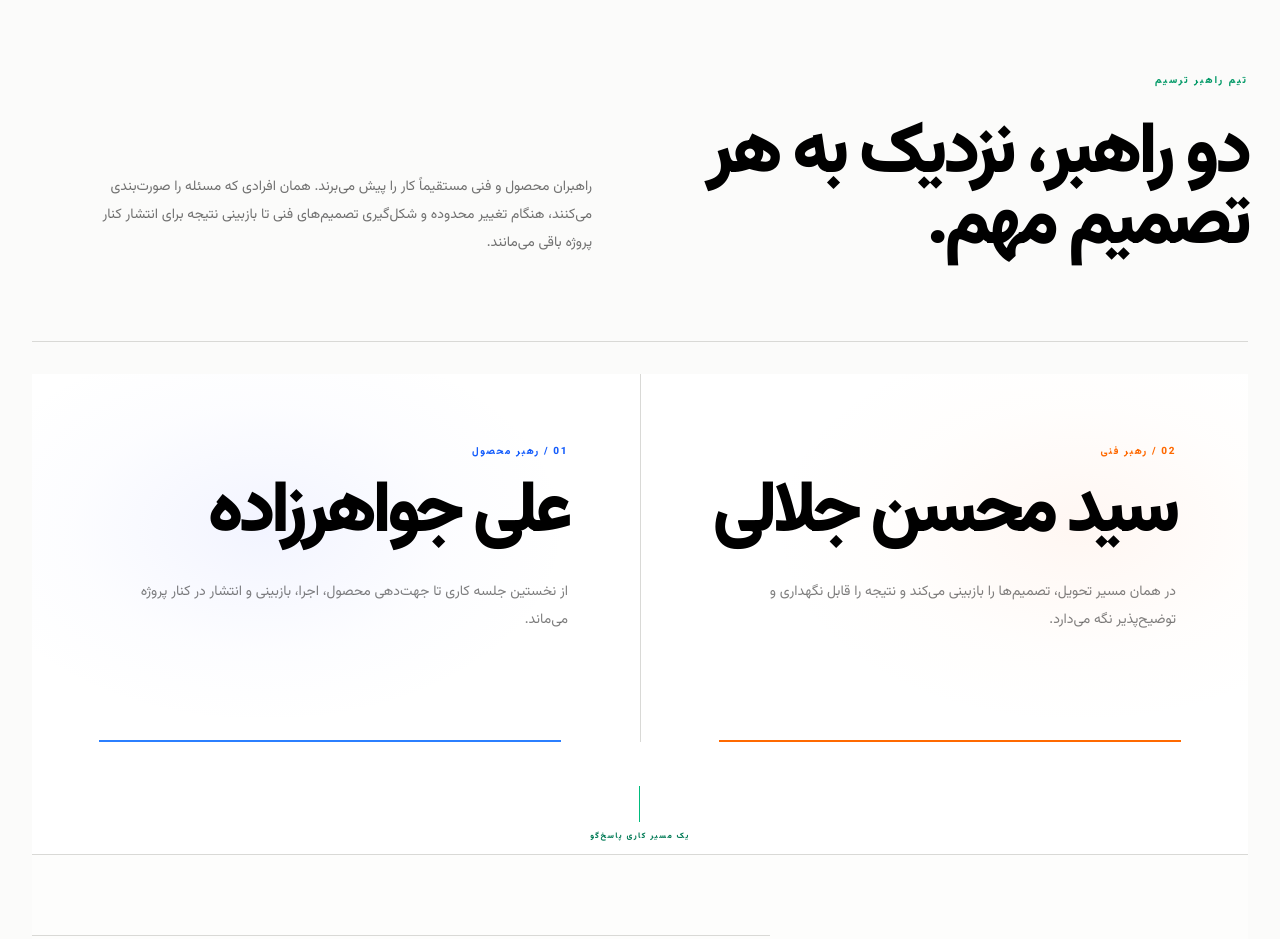
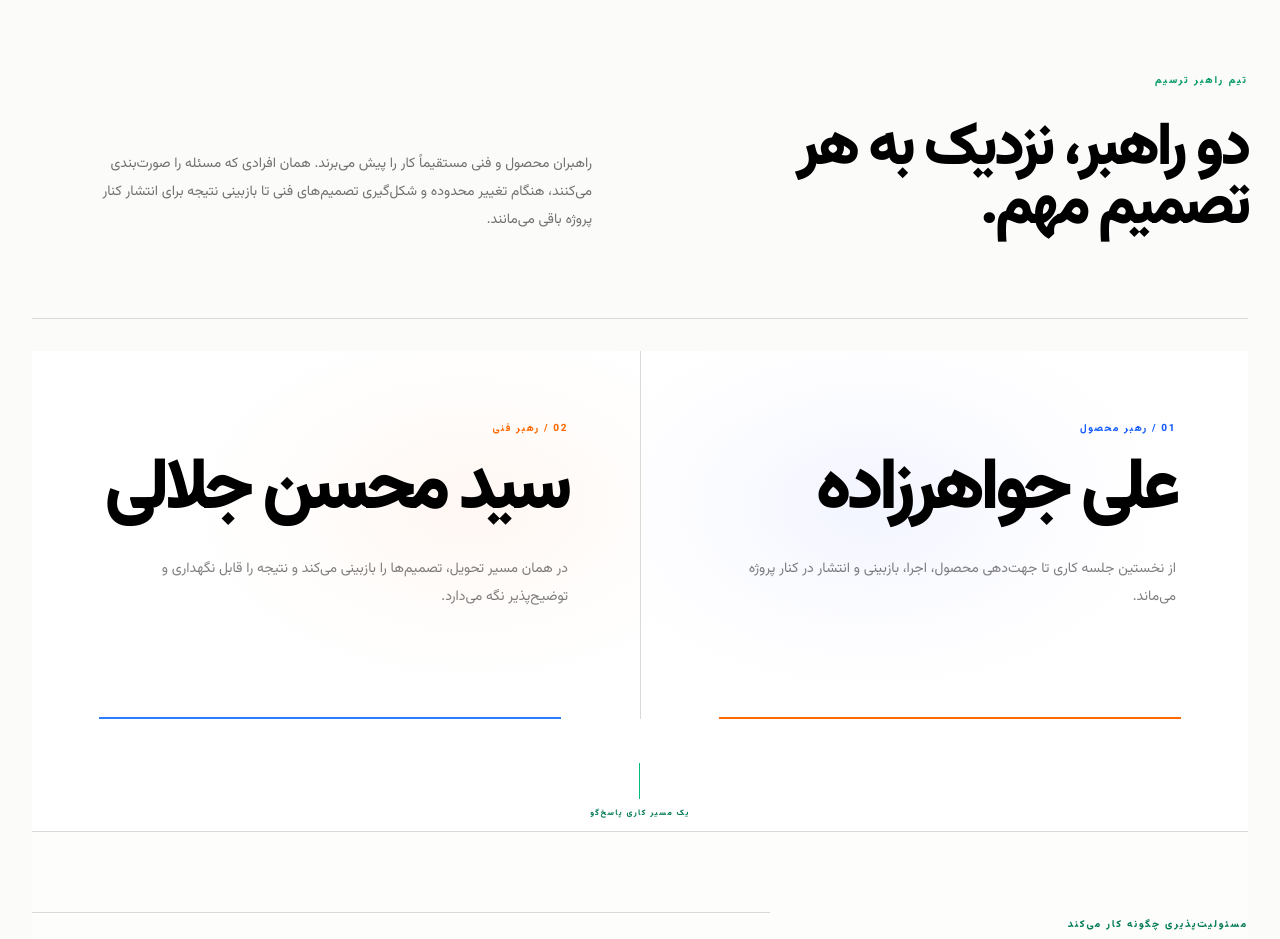
Before and after one commit to EhsaNik1996/tarsim-front, a Next.js app: page /about in a window 1280 px wide. Shown: the part 3360-4299 px from the top of the page. Built offline with nearby package versions, Linux system fonts and the light colour scheme.

Commit message:
fix: fix LeadsSection component for manager cards issue

```diff
--- a/app/about/components/LeadsSection.tsx
+++ b/app/about/components/LeadsSection.tsx
@@ -1,4 +1,13 @@
 const people = [
+  {
+    category: "02 / رهبر فنی",
+    name: "سید محسن جلالی",
+    description:
+      "در همان مسیر تحویل، تصمیم‌ها را بازبینی می‌کند و نتیجه را قابل نگهداری و توضیح‌پذیر نگه می‌دارد.",
+    accent: "text-orange-500",
+    glow: "bg-[radial-gradient(ellipse_68%_72%_at_72%_42%,rgba(255,139,76,0.07),rgba(255,190,145,0.025)_46%,transparent_74%)]",
+    line: "bg-orange-500",
+  },
   {
     category: "01 / رهبر محصول",
     name: "علی جواهرزاده",
@@ -7,15 +16,6 @@ const people = [
     accent: "text-blue-600",
     glow: "bg-[radial-gradient(ellipse_68%_72%_at_38%_42%,rgba(85,111,255,0.075),rgba(142,158,255,0.025)_46%,transparent_74%)]",
     line: "bg-blue-500",
-  },
-  {
-    category: "02 / رهبر فنی",
-    name: "سید محسن جلالی",
-    description:
-      "در همان مسیر تحویل، تصمیم‌ها را بازبینی می‌کند و نتیجه را قابل نگهداری و توضیح‌پذیر نگه می‌دارد.",
-    accent: "text-orange-500",
-    glow: "bg-[radial-gradient(ellipse_68%_72%_at_72%_42%,rgba(255,139,76,0.07),rgba(255,190,145,0.025)_46%,transparent_74%)]",
-    line: "bg-orange-500",
   },
 ] as const;
 
@@ -51,7 +51,7 @@ export default function LeadsSection() {
             <span className="text-[10px] font-extrabold tracking-[0.2em] text-emerald-600">
               تیم راهبر ترسیم
             </span>
-            <h2 className="mt-7 max-w-xl text-5xl leading-[0.98] font-black tracking-[-0.055em] md:text-7xl">
+            <h2 className="mt-7 max-w-xl text-4xl leading-[0.98] font-black tracking-[-0.055em] md:text-6xl">
               دو راهبر، نزدیک به هر تصمیم مهم.
             </h2>
           </div>
```
